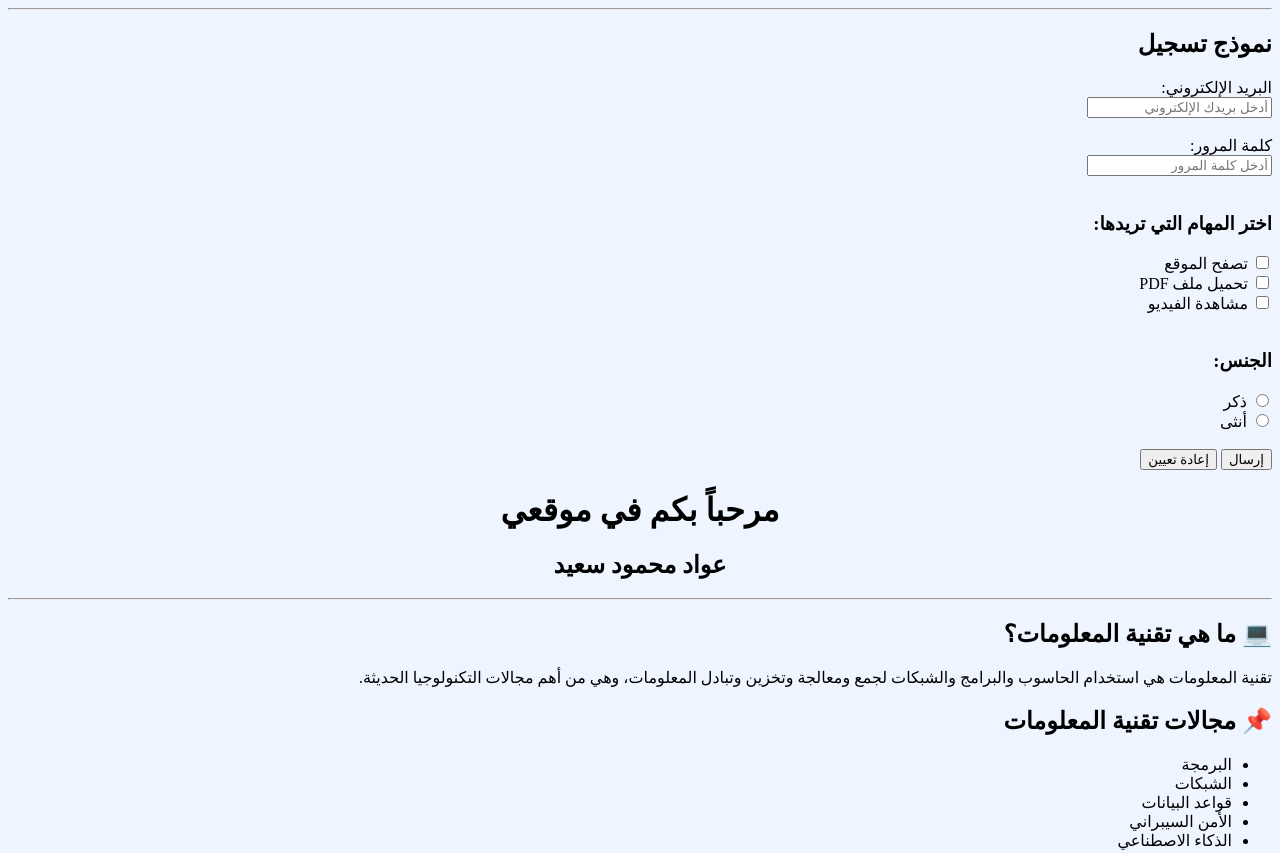
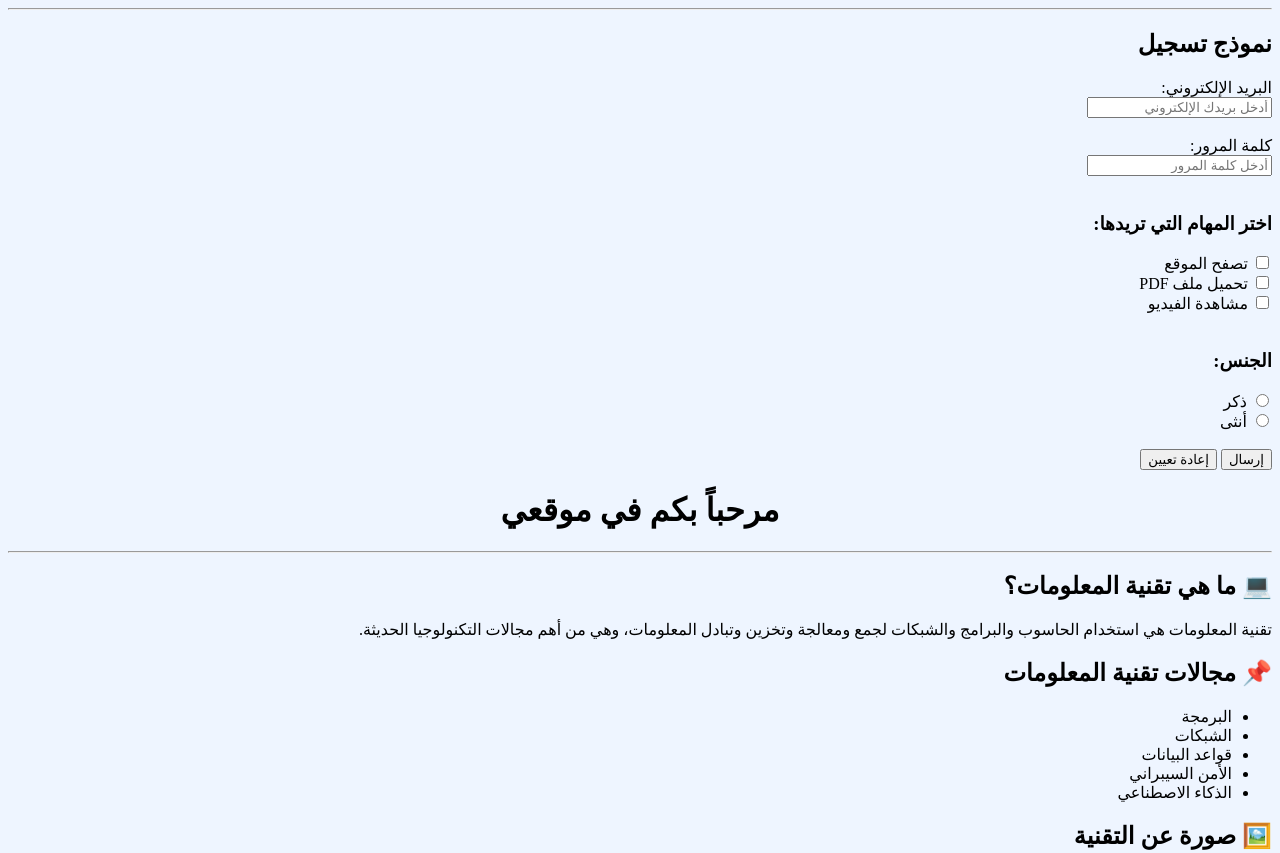
Before and after one commit to alzyadyw15-cmd/awad-mahmoud-saeed, a plain HTML site: page index.html in a window 1280 px wide. Shown: the top 853 px of the page. Drawn offline with Linux system fonts and the light colour scheme.

Commit message:
Update index.html

```diff
--- a/index.html
+++ b/index.html
@@ -44,8 +44,6 @@
 </form>
 
 <h1 align="center">مرحباً بكم في موقعي</h1>
-
-<h2 align="center">عواد محمود سعيد</h2>
 
 <hr>
 
```
